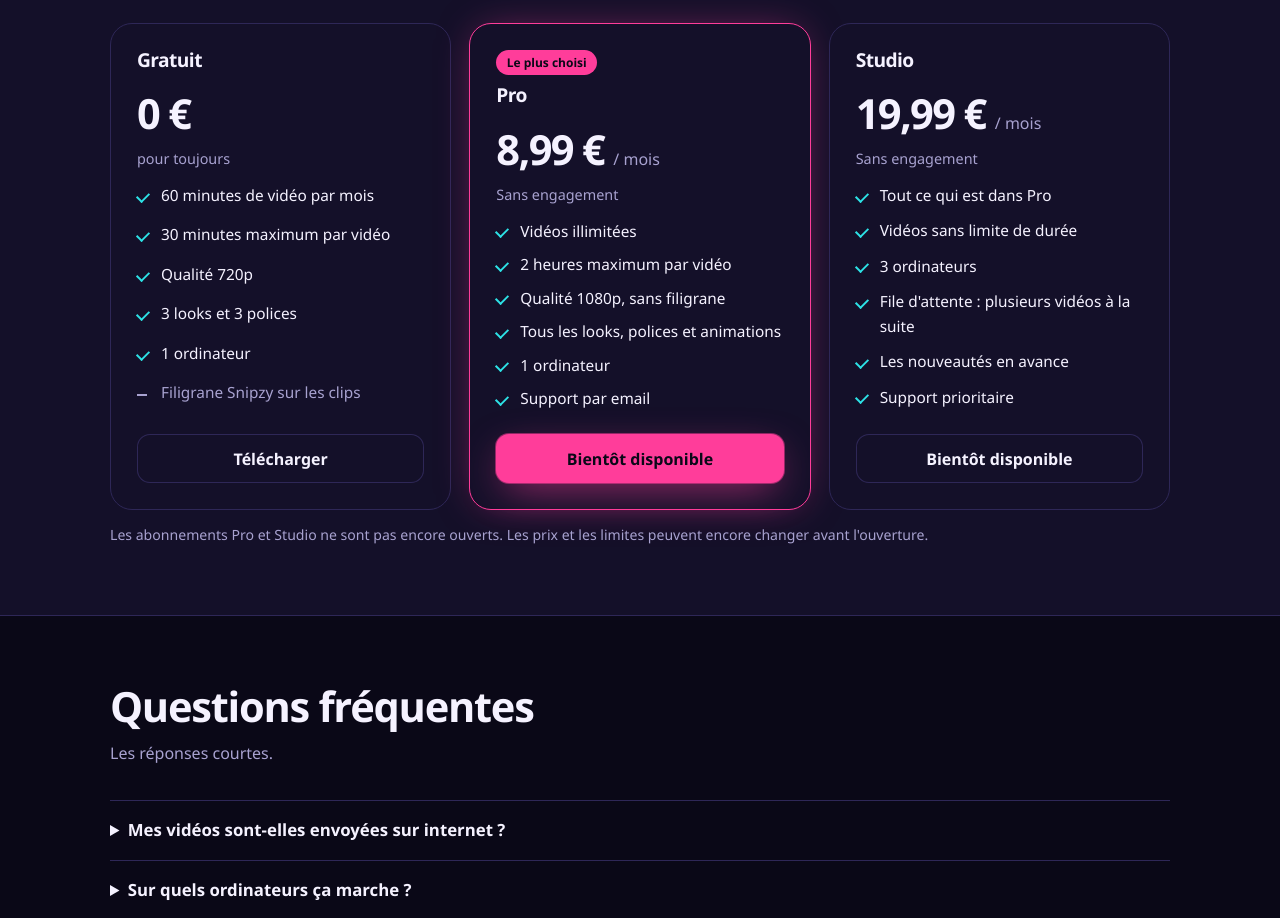
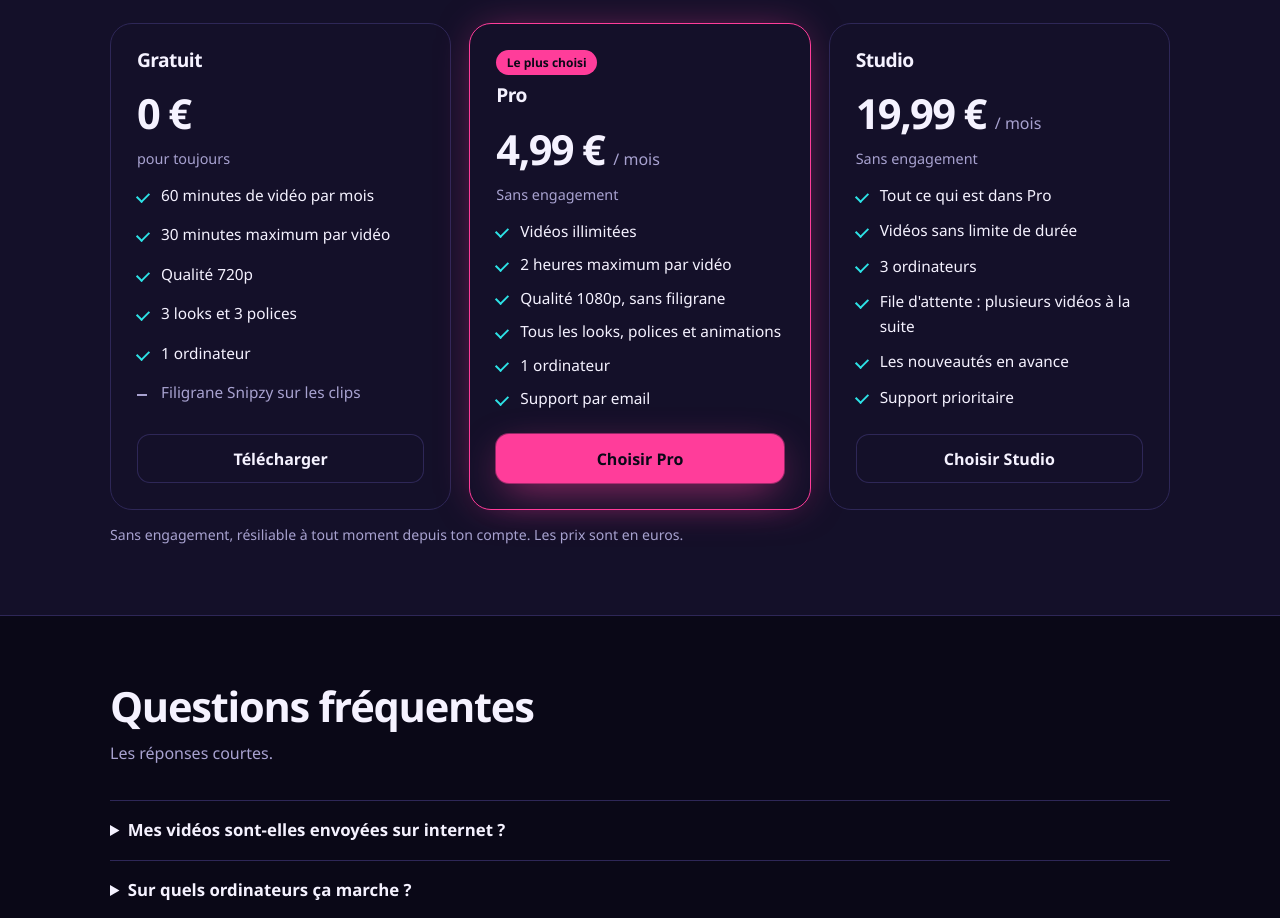
Before and after one commit to Dedewa75/snipzy-site, a plain HTML site: page index.html in a window 1280 px wide. Shown: the part 2745-3663 px from the top of the page. Drawn offline with Linux system fonts and the light colour scheme.

Commit message:
Tarifs : abonnements activés, Pro à 4,99 €/mois
Co-Authored-By: Claude Sonnet 5.5 <noreply@anthropic.com>
Claude-Session: https://claude.ai/code/session_01GuWoEAoR2jDJsv7v1tpgMv

```diff
--- a/compte.js
+++ b/compte.js
@@ -20,7 +20,7 @@
   }
 
   var billing = "m", uid = "", mail = "";
-  var PRICES = { pro_m: "8,99 € / mois", pro_y: "59 € / an", studio_m: "19,99 € / mois", studio_y: "149 € / an" };
+  var PRICES = { pro_m: "4,99 € / mois", pro_y: "59 € / an", studio_m: "19,99 € / mois", studio_y: "149 € / an" };
 
   function buyLink(key) {
     var base = (window.SNIPZY.links || {})[key];
--- a/index.html
+++ b/index.html
@@ -119,7 +119,7 @@
     <div class="plan best">
       <span class="badge">Le plus choisi</span>
       <h3>Pro</h3>
-      <div class="price"><span data-m="8,99 €" data-y="59 €">8,99 €</span> <small data-m="/ mois" data-y="/ an">/ mois</small></div>
+      <div class="price"><span data-m="4,99 €" data-y="59 €">4,99 €</span> <small data-m="/ mois" data-y="/ an">/ mois</small></div>
       <p class="per" data-m="Sans engagement" data-y="soit 4,92 € par mois">Sans engagement</p>
       <ul>
         <li>Vidéos illimitées</li>
@@ -129,7 +129,7 @@
         <li>1 ordinateur</li>
         <li>Support par email</li>
       </ul>
-      <a class="btn" href="telecharger.html">Bientôt disponible</a>
+      <a class="btn" href="compte.html">Choisir Pro</a>
     </div>
     <div class="plan">
       <h3>Studio</h3>
@@ -143,10 +143,10 @@
         <li>Les nouveautés en avance</li>
         <li>Support prioritaire</li>
       </ul>
-      <a class="btn ghost" href="telecharger.html">Bientôt disponible</a>
+      <a class="btn ghost" href="compte.html">Choisir Studio</a>
     </div>
   </div>
-  <p class="fine">Les abonnements Pro et Studio ne sont pas encore ouverts. Les prix et les limites peuvent encore changer avant l'ouverture.</p>
+  <p class="fine">Sans engagement, résiliable à tout moment depuis ton compte. Les prix sont en euros.</p>
 </div></section>
 
 <section id="faq"><div class="wrap">
```
Also changed, not shown: conditions.html (+1 -1 lines).
